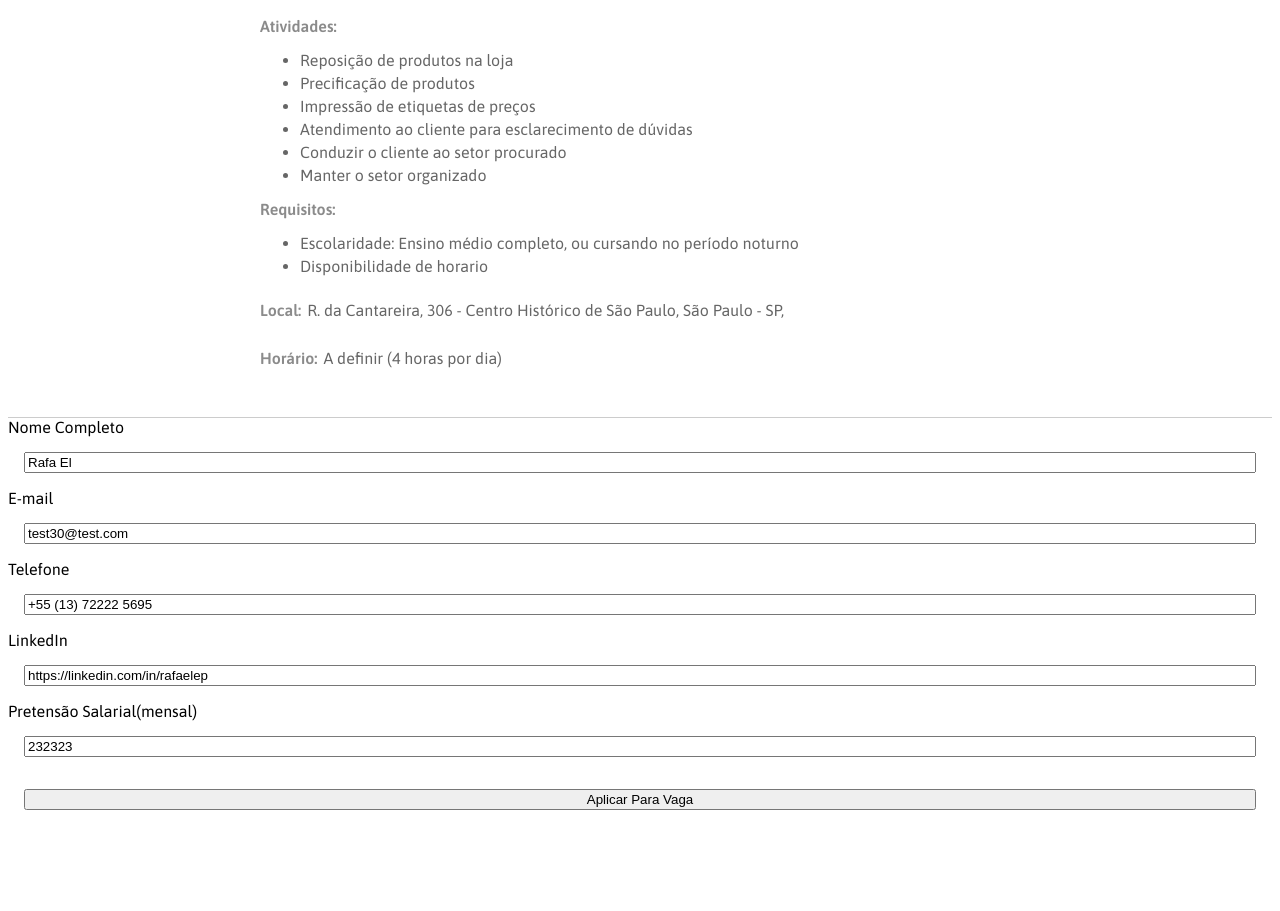
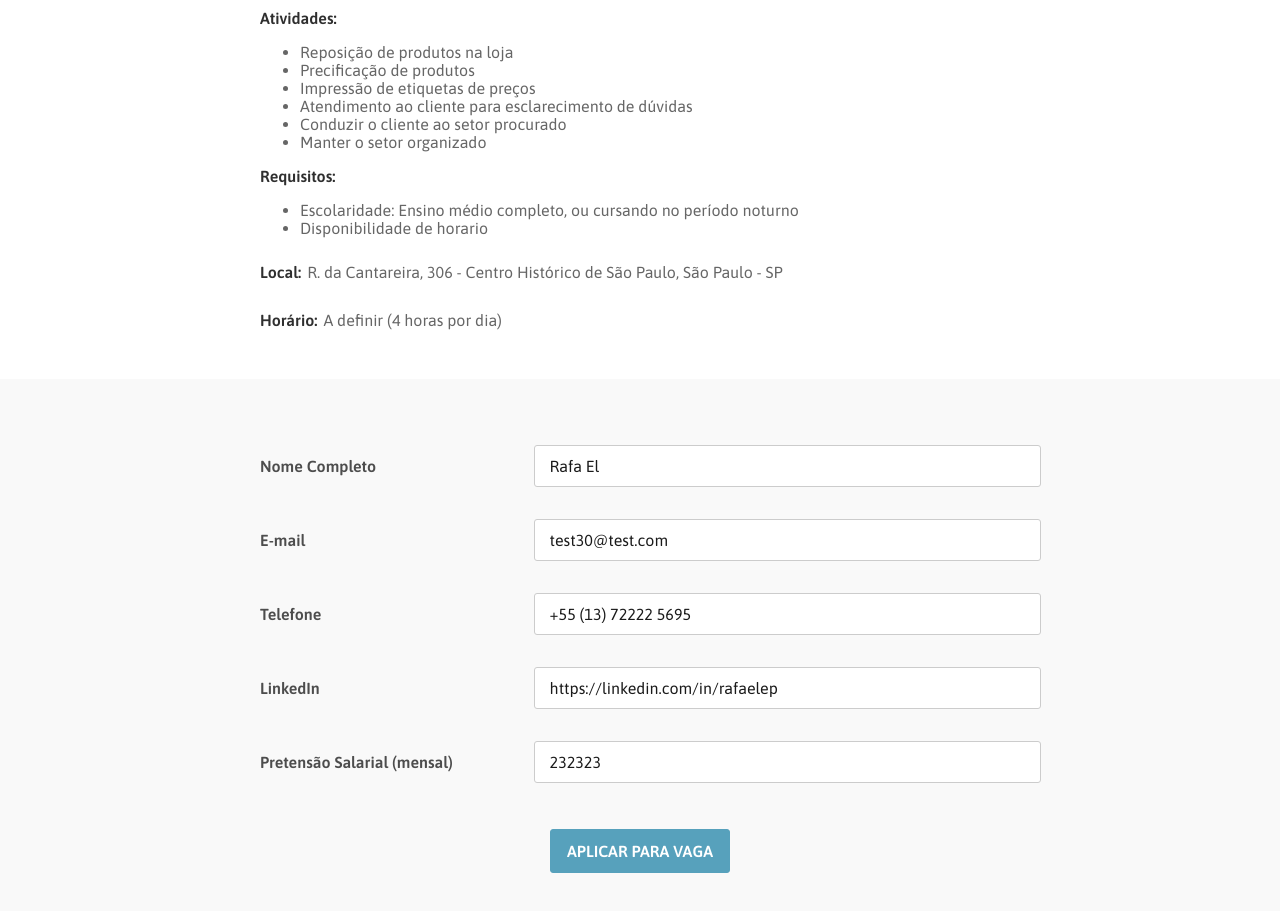
Before and after one commit to rafaelperozin/cvinder-mvp, a React (Create React App) app: page / in a window 1280 px wide. Shown: the part 257-1168 px from the top of the page. Before the commit the page ends 1091 px from the top, so only its background shows below. Built offline with nearby package versions, Linux system fonts and the light colour scheme.

Commit message:
Add Form styles

```diff
--- a/src/App.css
+++ b/src/App.css
@@ -1,25 +1,12 @@
 @import url("https://fonts.googleapis.com/css2?family=Asap:wght@300;400;600;700;800&display=swap");
 
 body {
+  margin: 0;
+  padding: 0;
   font-family: "Asap", sans-serif;
-}
-
-.App-header {
-  background-color: #282c34;
-  display: flex;
-  flex-direction: column;
-  align-items: center;
-  justify-content: center;
-  font-size: calc(10px + 2vmin);
-  color: white;
-  margin-bottom: 1rem;
 }
 
 form {
   display: flex;
   flex-direction: column;
 }
-
-input {
-  margin: 1rem;
-}
--- /dev/null
+++ b/src/data/defaultValues.ts
@@ -0,0 +1,7 @@
+export const defaultValues = {
+  name: "Rafa El",
+  email: "test30@test.com",
+  phone: "+55 (13) 72222 5695",
+  linkedin: "https://linkedin.com/in/rafaelep",
+  salary: 232323,
+};
--- a/src/layouts/header.layout.tsx
+++ b/src/layouts/header.layout.tsx
@@ -1,3 +1,5 @@
+import { useEffect } from "react";
+import { useStore } from "src/contexts/store.context";
 import {
   CompanyHighlight,
   CompanyName,
@@ -5,7 +7,7 @@ import {
   HeaderContent,
   Occupation,
 } from "src/styles/Header";
-import { Description, ListItem, Row, Title } from "src/styles/Theme";
+import { Description, ListItem, Row, Topic } from "src/styles/Theme";
 
 const activities = [
   { id: "01", text: "Reposição de produtos na loja" },
@@ -25,6 +27,14 @@ const requirements = [
 ];
 
 export const Header = () => {
+  const {
+    application: { step, processing },
+  } = useStore();
+
+  useEffect(() => {
+    console.log(`Current step: ${step}`);
+  }, [step, processing]);
+
   return (
     <HeaderContainer>
       <HeaderContent>
@@ -39,29 +49,33 @@ export const Header = () => {
           comportamentais que os auxiliarão em seu desenvolvimento profissional
           e os prepararão para o mundo corporativo.
         </Description>
-        <Title>Atividades:</Title>
+        {step === 1 && (
+          <>
+            <Topic>Atividades:</Topic>
             <ul>
               {activities.map(({ id, text }) => (
                 <ListItem key={id}>{text}</ListItem>
               ))}
             </ul>
-        <Title>Requisitos:</Title>
+            <Topic>Requisitos:</Topic>
             <ul>
               {requirements.map(({ id, text }) => (
                 <ListItem key={id}>{text}</ListItem>
               ))}
             </ul>
             <Row>
-          <Title>Local: </Title>
+              <Topic>Local: </Topic>
               <Description>
-            R. da Cantareira, 306 - Centro Histórico de São Paulo, São Paulo -
-            SP,
+                R. da Cantareira, 306 - Centro Histórico de São Paulo, São Paulo
+                - SP
               </Description>
             </Row>
             <Row>
-          <Title>Horário:</Title>
+              <Topic>Horário:</Topic>
               <Description>A definir (4 horas por dia)</Description>
             </Row>
+          </>
+        )}
       </HeaderContent>
     </HeaderContainer>
   );
--- a/src/pages/application.page.tsx
+++ b/src/pages/application.page.tsx
@@ -1,4 +1,6 @@
 import React, { useCallback, useMemo, useState } from "react";
+import styled from "styled-components";
+
 import { observer } from "mobx-react-lite";
 import {
   Controller,
@@ -16,36 +18,43 @@ import { useStore } from "src/contexts/store.context";
 import { ResponseStatus, StatusResponse } from "src/models/api.model";
 import { CandidateSentencesTranslated } from "src/models/candidate.model";
 import Select from "react-select";
+import { defaultOptions } from "./defaultOptions";
+import { defaultValues } from "src/data/defaultValues";
+import {
+  StyledForm,
+  FormContainer,
+  InputContainer,
+  StyledLabel,
+  StyledInput,
+  SubmitButton,
+  StyledTextarea,
+  Headline,
+  Title,
+  CompalingText,
+  InputError,
+  InputWrapper,
+} from "src/styles/Form";
+import { txt } from "src/styles/theme/typography";
+import { colors } from "src/styles/theme/colors";
+import { Description, Row, Topic } from "src/styles/Theme";
+
+const StyledPatternFormat = styled(PatternFormat)`
+  border: 0.5px solid ${colors.grey.two};
+  border-radius: 3px;
+  width: 100%;
+  height: 32px;
+  padding: 4px 4px 4px 15px;
+  font-size: ${txt.size.regular};
+  font-family: "Asap", sans-serif;
+  color: ${colors.grey.nine};
+
+  &:focus {
+    border-color: ${colors.secondary.light};
+    outline: 1px solid ${colors.secondary.light};
+  }
+`;
 
 const resolver = classValidatorResolver(ApplicationStepOneInputs);
-const defaultValues = {
-  name: "Rafa El",
-  email: "test30@test.com",
-  phone: "+55 (13) 72222 5695",
-  linkedin: "https://linkedin.com/in/rafaelep",
-  salary: 232323,
-};
-
-const defaultOptions = [
-  { value: "js", label: "JavaScript" },
-  { value: "ts", label: "TypeScript" },
-  { value: "react", label: "React.js" },
-  { value: "angular", label: "Angular" },
-  { value: "vue", label: "Vue" },
-  { value: "next", label: "Next.js" },
-  { value: "native", label: "React Native" },
-  { value: "node", label: "Node.js" },
-  { value: "python", label: "Python" },
-  { value: "java", label: "Java" },
-  { value: "php", label: "PHP" },
-  { value: "laravel", label: "Laravel" },
-  { value: "ruby", label: "Ruby" },
-  { value: "c", label: "C#" },
-  { value: "plus", label: "C++" },
-  { value: "flutter", label: "Flutter" },
-  { value: "kotlin", label: "Kotlin" },
-  { value: "go", label: "Go" },
-];
 
 type ApplicationInputs = ApplicationStepOneInputs | ApplicationStepTreeInputs;
 
@@ -65,6 +74,7 @@ export const Application = observer(() => {
       setTechSkills,
     },
   } = useStore();
+  console.log(name, email);
   const [applicationStatus, setApplicationStatus] = useState<StatusResponse>();
   const [cvError, setCvError] = useState<string | null>(null);
   const {
@@ -126,21 +136,38 @@ export const Application = observer(() => {
       case 1:
         const formError = errors as FieldErrors<ApplicationStepOneInputs>;
         return (
-          <form onSubmit={handleSubmit(onSubmitOne)}>
-            <label>Nome Completo</label>
-            <input {...register("name", { required: true })} />
-            {formError.name && <span>{formError.name.message}</span>}
+          <FormContainer>
+            <StyledForm onSubmit={handleSubmit(onSubmitOne)}>
+              <InputContainer>
+                <StyledLabel>Nome Completo</StyledLabel>
+                <InputWrapper>
+                  <StyledInput {...register("name", { required: true })} />
+                  {formError.name && (
+                    <InputError>Favor, preencher com um nome válido</InputError>
+                  )}
+                </InputWrapper>
+              </InputContainer>
 
-            <label>E-mail</label>
-            <input {...register("email", { required: true })} />
-            {formError.email && <span>{formError.email.message}</span>}
+              <InputContainer>
+                <StyledLabel>E-mail</StyledLabel>
+                <InputWrapper>
+                  <StyledInput {...register("email", { required: true })} />
+                  {formError.email && (
+                    <InputError>
+                      Favor, preencher com um email válido
+                    </InputError>
+                  )}
+                </InputWrapper>
+              </InputContainer>
 
-            <label>Telefone</label>
+              <InputContainer>
+                <StyledLabel>Telefone</StyledLabel>
+                <InputWrapper>
                   <Controller
                     control={control}
                     name="phone"
                     render={({ field: { onChange, name, value } }) => (
-                <PatternFormat
+                      <StyledPatternFormat
                         format="+55 (##) ##### ####"
                         name={name}
                         value={value}
@@ -150,37 +177,80 @@ export const Application = observer(() => {
                       />
                     )}
                   />
-            {formError.phone && <span>{formError.phone.message}</span>}
+                  {formError.phone && (
+                    <InputError>
+                      Favor, preencher com um número de telefone válido
+                    </InputError>
+                  )}
+                </InputWrapper>
+              </InputContainer>
 
-            <label>LinkedIn</label>
-            <input {...register("linkedin", { required: true })} />
-            {formError.linkedin && <span>{formError.linkedin.message}</span>}
+              <InputContainer>
+                <StyledLabel>LinkedIn</StyledLabel>
+                <InputWrapper>
+                  <StyledInput {...register("linkedin", { required: true })} />
+                  {formError.linkedin && (
+                    <InputError>
+                      Favor, preencher com um endereço de URL
+                    </InputError>
+                  )}
+                </InputWrapper>
+              </InputContainer>
 
-            <label>Pretensão Salarial{"(mensal)"}</label>
-            <input
+              <InputContainer>
+                <StyledLabel>Pretensão Salarial{" (mensal)"}</StyledLabel>
+                <InputWrapper>
+                  <StyledInput
                     type="number"
-              {...register("salary", { required: true, valueAsNumber: true })}
+                    {...register("salary", {
+                      required: true,
+                      valueAsNumber: true,
+                    })}
                   />
-            {formError.salary && <span>{formError.salary.message}</span>}
+                  {formError.salary && (
+                    <InputError>Favor, preencher com um número</InputError>
+                  )}
+                </InputWrapper>
+              </InputContainer>
 
-            <input type="submit" value="Aplicar Para Vaga" />
-          </form>
+              <SubmitButton type="submit" value="APLICAR PARA VAGA" />
+            </StyledForm>
+          </FormContainer>
         );
       case 2:
         return (
-          <form onSubmit={handleSubmit(onSubmitTwo)}>
-            <h1>Etapa 2 de 3</h1>
-            <h2>Resumo Etapa 1</h2>
-            <p>Nome Completo: {name}</p>
-            <p>E-mail: {email}</p>
-            <p>Telefone: {phone}</p>
-            <p>
-              LinkedIn:{" "}
+          <FormContainer>
+            <StyledForm onSubmit={handleSubmit(onSubmitTwo)}>
+              <Headline>Etapa 2 de 3</Headline>
+              <Title>Resumo Etapa 1</Title>
+              <Row>
+                <Topic>Nome completo: </Topic>
+                <Description>{name}</Description>
+              </Row>
+
+              <Row>
+                <Topic>Email: </Topic>
+                <Description>{email}</Description>
+              </Row>
+
+              <Row>
+                <Topic>Telefone: </Topic>
+                <Description>{phone}</Description>
+              </Row>
+
+              <Row>
+                <Topic>LinkedIn: </Topic>
+                <Description>
                   <a href={linkedin} target="_blank" rel="noreferrer">
                     {linkedin}
                   </a>
-            </p>
-            <p>Pretensão Salarial: {salary}</p>
+                </Description>
+              </Row>
+
+              <Row>
+                <Topic>Pretensão Salarial: </Topic>
+                <Description>{salary}</Description>
+              </Row>
 
               <label>CV</label>
               <span>
@@ -195,49 +265,86 @@ export const Application = observer(() => {
               />
               {cvError && <span>{cvError}</span>}
 
-            <input type="submit" value="Avançar" />
-          </form>
+              <SubmitButton type="submit" value="AVANÇAR" />
+            </StyledForm>
+          </FormContainer>
         );
       case 3:
         return (
-          <form onSubmit={handleSubmit(onSubmitTree)}>
-            <h1>Etapa 3 de 3</h1>
-            <h2>Resumo Etapa 3</h2>
-            <p>Nome Completo: {name}</p>
-            <p>E-mail: {email}</p>
-            <p>Telefone: {phone}</p>
-            <p>
-              LinkedIn:{" "}
+          <FormContainer>
+            <StyledForm onSubmit={handleSubmit(onSubmitTree)}>
+              <Headline>Etapa 3 de 3</Headline>
+              <Title>Resumo Etapa 3</Title>
+
+              <Row>
+                <Topic>Nome completo: </Topic>
+                <Description>{name}</Description>
+              </Row>
+
+              <Row>
+                <Topic>Email: </Topic>
+                <Description>{email}</Description>
+              </Row>
+
+              <Row>
+                <Topic>Telefone: </Topic>
+                <Description>{phone || ""}</Description>
+              </Row>
+
+              <Row>
+                <Topic>LinkedIn: </Topic>
+                <Description>
                   <a href={linkedin} target="_blank" rel="noreferrer">
                     {linkedin}
                   </a>
-            </p>
-            <p>Pretensão Salarial: {salary}</p>
-            <p>
-              CV:{" "}
+                </Description>
+              </Row>
+
+              <Row>
+                <Topic>Pretensão Salarial: </Topic>
+                <Description>{salary}</Description>
+              </Row>
+
+              <Row>
+                <Topic>CV: </Topic>
+                <Description>
                   <a href={cv} target="_blank" rel="noreferrer">
                     Ver Curriculum
                   </a>
-            </p>
+                </Description>
+              </Row>
 
-            <h2>Complete as sentenças:</h2>
+              <Title>Complete as sentenças:</Title>
 
-            <label>{CandidateSentencesTranslated["I_AM"]}...</label>
-            <textarea {...register("i_am", { required: true })} />
+              <StyledLabel>
+                {CandidateSentencesTranslated["I_AM"]}...
+              </StyledLabel>
+              <StyledTextarea {...register("i_am", { required: true })} />
 
-            <label>{CandidateSentencesTranslated["I_LIKE"]}...</label>
-            <textarea {...register("i_like", { required: true })} />
+              <StyledLabel>
+                {CandidateSentencesTranslated["I_LIKE"]}...
+              </StyledLabel>
+              <StyledTextarea {...register("i_like", { required: true })} />
 
-            <label>{CandidateSentencesTranslated["I_WANT"]}...</label>
-            <textarea {...register("i_want", { required: true })} />
+              <StyledLabel>
+                {CandidateSentencesTranslated["I_WANT"]}...
+              </StyledLabel>
+              <StyledTextarea {...register("i_want", { required: true })} />
 
-            <label>{CandidateSentencesTranslated["I_WILL"]}...</label>
-            <textarea {...register("i_will", { required: true })} />
+              <StyledLabel>
+                {CandidateSentencesTranslated["I_WILL"]}...
+              </StyledLabel>
+              <StyledTextarea {...register("i_will", { required: true })} />
 
-            <label>{CandidateSentencesTranslated["I_AM_PROUD_OF"]}...</label>
-            <textarea {...register("i_am_proud_of", { required: true })} />
+              <StyledLabel>
+                {CandidateSentencesTranslated["I_AM_PROUD_OF"]}...
+              </StyledLabel>
+              <StyledTextarea
+                {...register("i_am_proud_of", { required: true })}
+              />
 
-            <label>Tech Skills</label>
+              <StyledLabel>Tech Skills</StyledLabel>
+
               <Select
                 isMulti
                 name="tech_skills"
@@ -247,8 +354,9 @@ export const Application = observer(() => {
                 onChange={setTechSkills}
               />
 
-            <input type="submit" value="Finalizar Aplicação" />
-          </form>
+              <SubmitButton type="submit" value="FINALIZAR APLICAÇÃO" />
+            </StyledForm>
+          </FormContainer>
         );
       default:
         return (
@@ -281,11 +389,19 @@ export const Application = observer(() => {
   return (
     <main>
       {processing ? (
-        <p>Por favor aguarde, estamos processando sua aplicação</p>
+        <FormContainer>
+          <CompalingText>
+            Por favor aguarde, estamos processando sua aplicação
+          </CompalingText>
+        </FormContainer>
       ) : applicationStatus?.status === ResponseStatus.ERROR ? (
-        <p>{applicationStatus.message}</p>
+        <FormContainer>
+          <CompalingText>{applicationStatus.message}</CompalingText>
+        </FormContainer>
       ) : applicationStatus?.status === ResponseStatus.SUCCESS && step === 3 ? (
-        <p>{applicationStatus.message}</p>
+        <FormContainer>
+          <CompalingText>{applicationStatus.message}</CompalingText>
+        </FormContainer>
       ) : (
         displayForm
       )}
--- /dev/null
+++ b/src/pages/defaultOptions.ts
@@ -0,0 +1,20 @@
+export const defaultOptions = [
+  { value: "js", label: "JavaScript" },
+  { value: "ts", label: "TypeScript" },
+  { value: "react", label: "React.js" },
+  { value: "angular", label: "Angular" },
+  { value: "vue", label: "Vue" },
+  { value: "next", label: "Next.js" },
+  { value: "native", label: "React Native" },
+  { value: "node", label: "Node.js" },
+  { value: "python", label: "Python" },
+  { value: "java", label: "Java" },
+  { value: "php", label: "PHP" },
+  { value: "laravel", label: "Laravel" },
+  { value: "ruby", label: "Ruby" },
+  { value: "c", label: "C#" },
+  { value: "plus", label: "C++" },
+  { value: "flutter", label: "Flutter" },
+  { value: "kotlin", label: "Kotlin" },
+  { value: "go", label: "Go" },
+];
--- /dev/null
+++ b/src/styles/Form.tsx
@@ -0,0 +1,131 @@
+import styled from "styled-components";
+import { colors } from "./theme/colors";
+import { txt } from "src/styles/theme/typography";
+
+export const FormContainer = styled.div`
+  padding: 50px 30px 20px;
+  background-color: ${colors.grey.one};
+  z-index: 1;
+`;
+
+export const Headline = styled.h1`
+  margin-bottom: 16px;
+  font-weight: ${txt.weight.bold};
+  color: ${colors.primary.dark};
+`;
+
+export const Title = styled.h2`
+  margin-bottom: 24px;
+  font-weight: ${txt.weight.bold};
+  color: ${colors.grey.nine};
+`;
+
+export const StyledForm = styled.form`
+  max-width: 760px;
+  margin: auto;
+  padding-left: 0;
+  padding-right: 0;
+`;
+
+export const InputContainer = styled.div`
+  display: grid;
+  grid-template-columns: 1fr 64%;
+  align-items: center;
+  padding: 16px 0;
+
+  @media (max-width: 767px) {
+    display: block;
+  }
+`;
+
+export const StyledLabel = styled.label`
+  align-items: center;
+  font-size: ${txt.size.regular};
+  font-weight: ${txt.weight.semibold};
+  color: ${colors.grey.seven};
+
+  @media (max-width: 767px) {
+    display: block;
+    width: 94%;
+    margin-bottom: 16px;
+  }
+`;
+
+export const InputWrapper = styled.div`
+  position: relative;
+
+  @media (max-width: 767px) {
+    display: block;
+    width: 94%;
+  }
+`;
+
+export const StyledInput = styled.input`
+  border: 0.5px solid ${colors.grey.two};
+  border-radius: 3px;
+  width: 100%;
+  height: 32px;
+  padding: 4px 4px 4px 15px;
+  font-size: ${txt.size.regular};
+  font-family: "Asap", sans-serif;
+  color: ${colors.grey.nine};
+
+  &:focus {
+    border-color: ${colors.secondary.light};
+    outline: 1px solid ${colors.secondary.light};
+  }
+`;
+
+export const InputError = styled.p`
+  position: relative;
+  bottom: 6px;
+  margin-bottom: 0;
+  color: ${colors.tertiary.regular};
+`;
+
+export const StyledTextarea = styled.textarea`
+  border: 0.5px solid ${colors.grey.two};
+  border-radius: 3px;
+  height: 32px;
+  padding: 15px 15px 4px;
+  margin-bottom: 30px;
+  font-size: ${txt.size.regular};
+  font-family: "Asap", sans-serif;
+  color: ${colors.grey.nine};
+
+  &:focus {
+    border-color: ${colors.secondary.light};
+    outline: 1px solid ${colors.secondary.light};
+  }
+
+  @media (max-width: 767px) {
+    display: block;
+    width: 94%;
+  }
+
+  @media (min-width: 767px) {
+    margin-top: 10px;
+  }
+`;
+
+export const SubmitButton = styled.input`
+  margin: 30px auto;
+  border: 1px solid ${colors.primary.light};
+  border-radius: 3px;
+  padding: 12px 16px;
+  font-size: ${txt.size.regular};
+  font-family: "Asap", sans-serif;
+  font-weight: ${txt.weight.semibold};
+  color: #fff;
+  background-color: ${colors.primary.light};
+  cursor: pointer;
+  transition: all 1s;
+
+  &:hover {
+    background-color: ${colors.primary.regular};
+  }
+`;
+
+export const CompalingText = styled.p`
+  text-align: center;
+`;
--- a/src/styles/Header.ts
+++ b/src/styles/Header.ts
@@ -6,8 +6,9 @@ export const HeaderContainer = styled.header`
   justify-content: center;
   align-items: center;
   padding: 20px 30px 30px;
+  box-shadow: 0px 2px 2px rgba(0, 0, 0, 0.1);
   background-color: #fff;
-  border-bottom: 1px solid #ccc;
+  z-index: 100;
 `;
 
 export const HeaderContent = styled.div`
--- a/src/styles/Theme.ts
+++ b/src/styles/Theme.ts
@@ -2,11 +2,11 @@ import styled from "styled-components";
 import { colors } from "../styles/theme/colors";
 import { txt } from "src/styles/theme/typography";
 
-export const Title = styled.h2`
+export const Topic = styled.h2`
   margin: 10px 0 0;
   font-size: ${txt.size.regular};
   font-weight: ${txt.weight.semibold};
-  color: ${colors.grey.five};
+  color: ${colors.grey.eight};
 `;
 
 export const Description = styled.p`
@@ -16,7 +16,6 @@ export const Description = styled.p`
 `;
 
 export const ListItem = styled.li`
-  margin: 0px 0 5px;
   font-size: ${txt.size.regular};
   color: ${colors.grey.six};
 `;
@@ -24,4 +23,8 @@ export const ListItem = styled.li`
 export const Row = styled.div`
   display: flex;
   gap: 6px;
+
+  @media (max-width: 767px) {
+    display: block;
+  }
 `;
--- a/src/styles/theme/colors.ts
+++ b/src/styles/theme/colors.ts
@@ -24,7 +24,7 @@ export const colors = {
     dark: "#BE6228",
   },
   grey: {
-    one: "#E5E5E5",
+    one: "#F9F9F9",
     two: "#CCCCCC",
     three: "#CDCDCD",
     four: "#B3B3B3",
```
Lines whose indentation alone changed are shown as unchanged.
